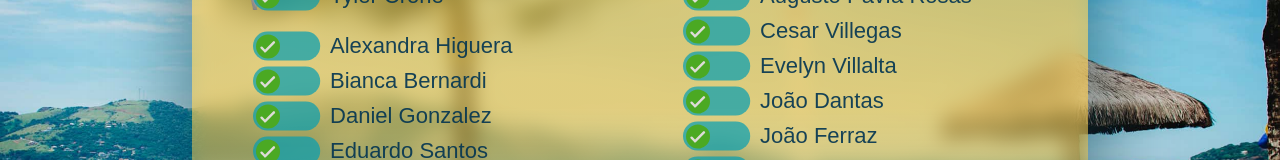
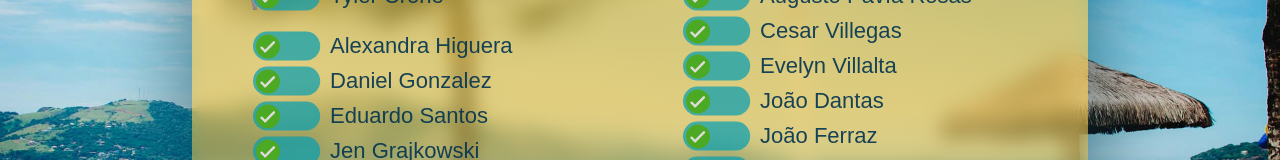
Before and after one commit to abner-rojas/shuffler-plus, a React (Vite) app: page / in a window 1280 px wide. Shown: the part 268-428 px from the top of the page. Built offline with nearby package versions, Linux system fonts and the light colour scheme; a web font is replaced by a local one.

Commit message:
updated json and other tweaks

```diff
--- a/public/settings-squad-a.json
+++ b/public/settings-squad-a.json
@@ -33,7 +33,7 @@
     },
     {
       "id": 5,
-      "name": "Alexandra Wong",
+      "name": "Bianca Bernardi",
       "role": "im",
       "here": true,
       "location": "Hamilton, Canada"
@@ -145,7 +145,7 @@
     },
     {
       "id": 21,
-      "name": "Vero Ayala",
+      "name": "Iris",
       "role": "dev",
       "here": true,
       "location": "Mexico City, Mexico"
--- a/public/settings-squad-b.json
+++ b/public/settings-squad-b.json
@@ -109,13 +109,6 @@
       "location": "Toronto, Ontario"
     },
     {
-      "id": 26,
-      "name": "Bianca Bernardi",
-      "role": "im",
-      "here": true,
-      "location": "Dundas, Canada"
-    },
-    {
       "id": 27,
       "name": "Evelyn Villalta",
       "role": "dev",
--- a/src/components/Loading.tsx
+++ b/src/components/Loading.tsx
@@ -1,5 +1,5 @@
-import loadingDiamond from '../assets/b.gif'
-import q4Logo from '../assets/q4.svg'
+// import loadingDiamond from '../assets/q4.gif'
+import q4Logo from '../assets/q4.gif'
 
 export default function Loading({show} : {show:boolean}){
 
@@ -19,7 +19,7 @@ export default function Loading({show} : {show:boolean}){
                 </svg>
             </div>
             <div className="images">
-                <img src={loadingDiamond} alt="Loading Diamond!" />
+                {/* <img src={loadingDiamond} alt="Loading Diamond!" /> */}
                 <img src={q4Logo} className="q4" alt="Q4 Logo" />
             </div>
         </div>
--- a/src/components/SpeakerNames.tsx
+++ b/src/components/SpeakerNames.tsx
@@ -84,7 +84,7 @@ const SpeakerNames:React.FC<Props> = ({speakers, questions, showIceBreakers, sho
     return (
         <>
         {!finished && <div className="speaker-names window padding--inline-4 padding--block-4 slide-in-blurred-bottom">
-            <div className="padding--inline-4 padding--block-4">
+            <div className="padding--block-4">
                 {speakersRoll.length > 0 ? <>
                     {location && <WeatherWidget city={location}/>}
                     {showFortuneCookie && <div className="fortune-container">
--- a/src/scss/components/_loading.scss
+++ b/src/scss/components/_loading.scss
@@ -1,5 +1,5 @@
 .loading{
-    background-color: #0B2A33;
+    background-color: #fff;
     width: 100%;
     height: 100%;
     display: block;
@@ -23,8 +23,8 @@
     }
 
     .logo{
-        --logo-fill-background-arrow: rgba(255, 255, 255, 0.5);
-        --logo-fill-foreground-arrow: hsl(0, 0%, 100%);
+        --logo-fill-background-arrow: hsla(233, 90%, 28%, 50%);
+        --logo-fill-foreground-arrow: hsla(233, 90%, 28%, 100%);
         --logo-fill-plus: hsl(209, 98%, 47%);
         --logo-transition-delay: .2s;
     }
```
Also changed, not shown: 2 other files (tests, documents, lock files or other folders).
